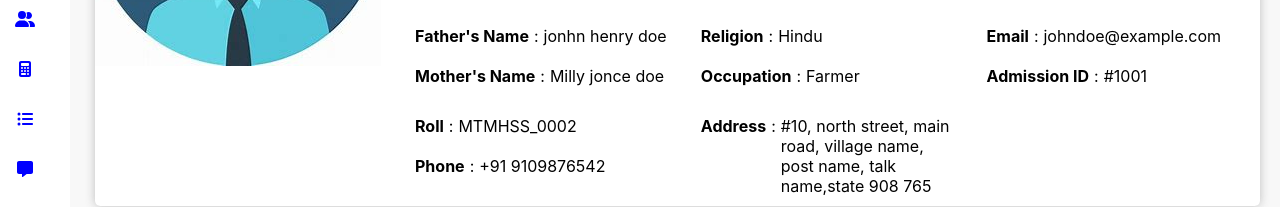
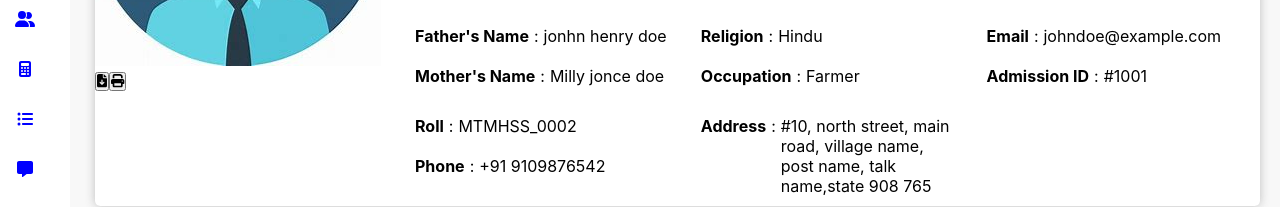
Before and after one commit to Vinoth82003/school_frontend, a React (Create React App) app: page / in a window 1280 px wide. Shown: the part 381-588 px from the top of the page. Built offline with nearby package versions, Linux system fonts and the light colour scheme.

Commit message:
Adding Student view Jsx

```diff
--- a/src/Components/StudentView.jsx
+++ b/src/Components/StudentView.jsx
@@ -1,6 +1,8 @@
 import React from "react";
 import defaultPhoto from "../img/default.jpeg";
 import "../css/view.css";
+import { FontAwesomeIcon } from "@fortawesome/react-fontawesome";
+import { faFileDownload, faPrint } from "@fortawesome/free-solid-svg-icons";
 
 const StudentView = () => {
   return (
@@ -11,6 +13,14 @@ const StudentView = () => {
             <div className="inner_view">
               <div className="left_image">
                 <img src={defaultPhoto} alt="" />
+                <div className="view_options">
+                  <button type="button" className="download">
+                    <FontAwesomeIcon icon={faFileDownload} />
+                  </button>
+                  <button type="button" className="print">
+                    <FontAwesomeIcon icon={faPrint} />
+                  </button>
+                </div>
               </div>
               <div className="right_content">
                 <div className="cnt-row">
```
